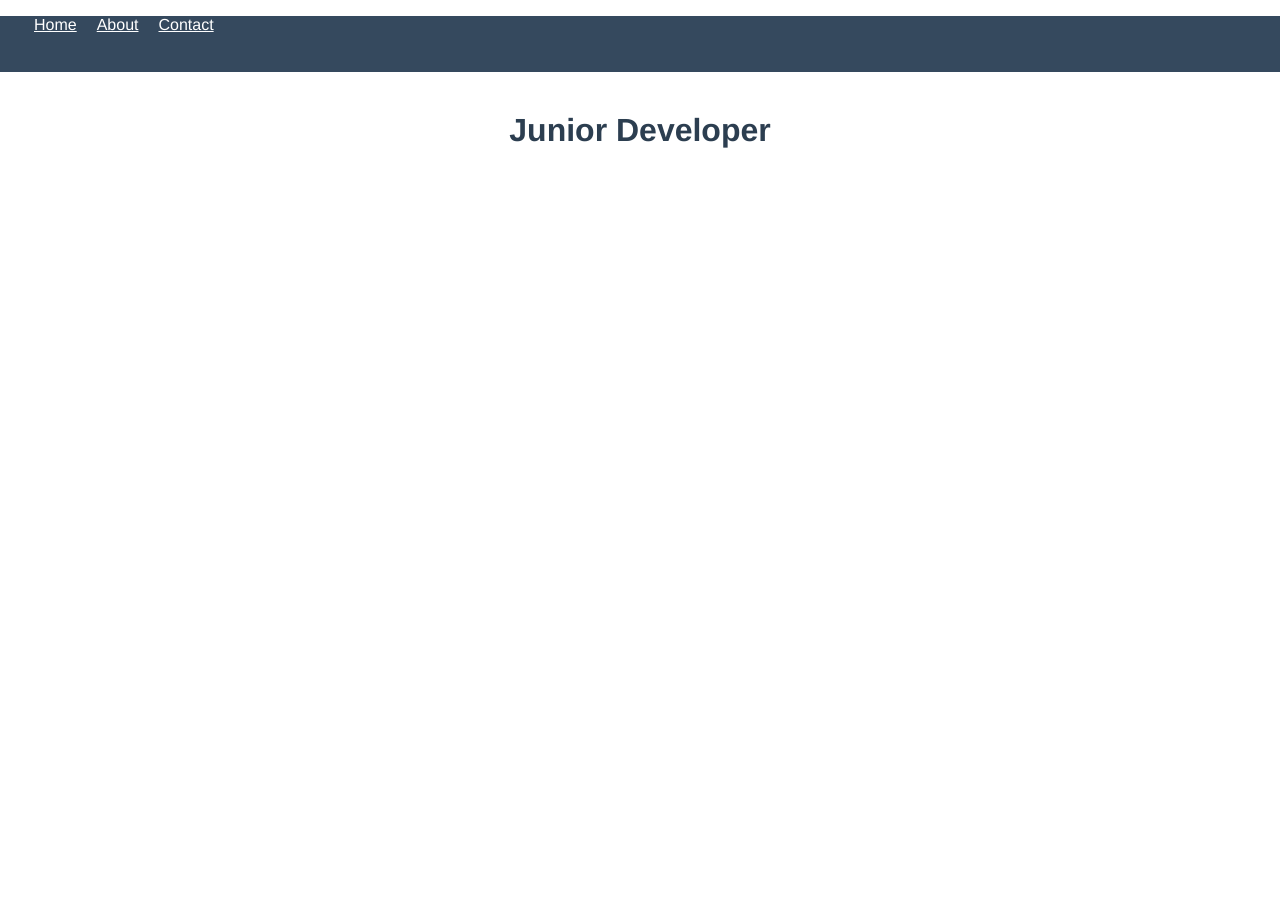
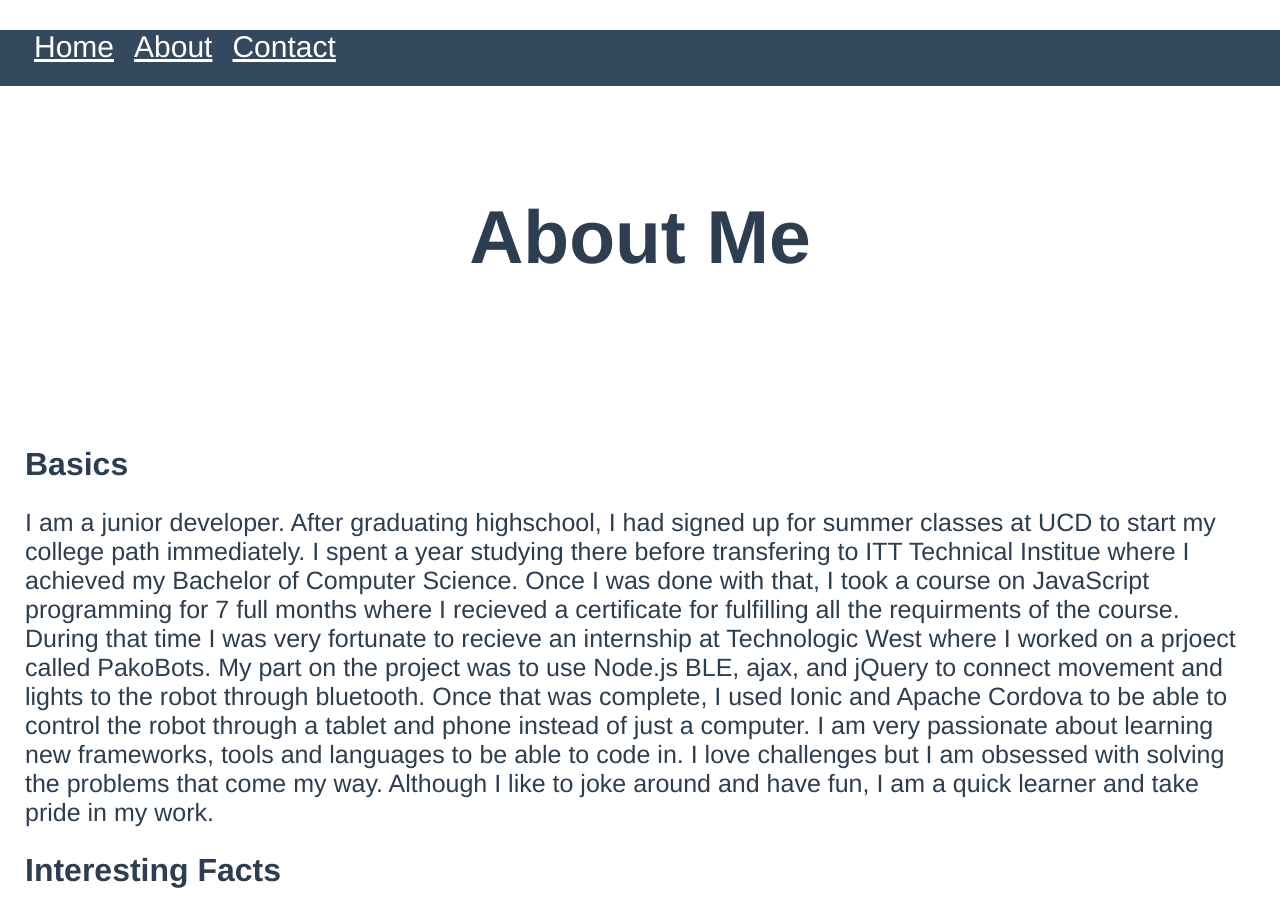
Before and after one commit to sasaprtvar3/portfolio, a Vue app: page /#/about in a window 1280 px wide. Before the commit the page ends 800 px from the top, so only its background shows below. Built offline with nearby package versions, Linux system fonts and the light colour scheme.

Commit message:
Pages filled with more information

```diff
--- a/package.json
+++ b/package.json
@@ -15,6 +15,7 @@
   },
   "dependencies": {
     "vue": "^2.5.2",
+    "vue-fixed-header": "^0.1.0",
     "vue-router": "^3.0.1"
   },
   "devDependencies": {
--- a/src/App.vue
+++ b/src/App.vue
@@ -14,6 +14,7 @@ import AppHeader from './components/AppHeader';
 import BaseHome from './components/BaseHome';
 import BaseAbout from './components/BaseAbout';
 import BaseContact from './components/BaseContact';
+import JavaScriptComponent from './components/JavaScriptComponent';
 
 export default {
   name: 'app',
@@ -22,6 +23,7 @@ export default {
     BaseHome,
     BaseAbout,
     BaseContact,
+    JavaScriptComponent,
   },
 };
 </script>
--- a/src/components/AppHeader.vue
+++ b/src/components/AppHeader.vue
@@ -1,6 +1,6 @@
 <template>
   <header>
-      <nav class="menu">
+      <nav class="menu" style="font-size:30px">
      <ul>
       <li><a href="#/">Home</a></li>
       <li><a href="#/about">About</a></li>
@@ -11,6 +11,7 @@
 </template>
 
 <script>
+
 export default {
   name: 'app-header',
 };
--- a/src/components/BaseAbout.vue
+++ b/src/components/BaseAbout.vue
@@ -1,6 +1,29 @@
 <template>
     <div id="about-base">
-        <h1>Junior Developer</h1>
+        <br>
+        <h1 style="font-size:75px">About Me</h1>
+        <br><br><br><br><br>
+        <h1 style="text-align: left; margin:25px">Basics</h1>
+        <p style="font-size:25px; margin:25px; text-align: left">
+            I am a junior developer. After
+            graduating highschool, I had signed up for summer classes at UCD to start
+            my college path immediately. I spent a year studying there before
+            transfering to ITT Technical Institue where I achieved my Bachelor
+            of Computer Science. Once I was done with that, I took a course on
+            JavaScript programming for 7 full months where I recieved a certificate
+            for fulfilling all the requirments of the course. During that time
+            I was very fortunate to recieve an internship at Technologic West where
+            I worked on a prjoect called PakoBots. My part on the project was to
+            use Node.js BLE, ajax, and jQuery to connect movement and lights to
+            the robot through bluetooth. Once that was complete, I used Ionic and
+            Apache Cordova to be able to control the robot through a tablet and
+            phone instead of just a computer. I am very passionate
+            about learning new frameworks, tools and languages to be able to
+            code in. I love challenges but I am obsessed with solving the problems
+            that come my way. Although I like to joke around and have fun, I
+            am a quick learner and take pride in my work.
+        </p>
+        <h1 style="text-align: left; margin:25px">Interesting Facts</h1>
     </div>
 </template>
 
--- a/src/components/BaseContact.vue
+++ b/src/components/BaseContact.vue
@@ -1,6 +1,12 @@
 <template>
     <div id="contact-base">
-        <h1>303-594-5492</h1>
+        <br>
+        <br>
+        <h1>Sasa Prtvar</h1>
+        <h1>prtvar11@hotmail.com</h1>
+        <h1>github.com/sasaprtvar3</h1>
+        <h1>Lakewood, CO.</h1>
+        <h1>(303) 594-5492</h1>
     </div>
 </template>
 
--- a/src/components/BaseHome.vue
+++ b/src/components/BaseHome.vue
@@ -1,6 +1,13 @@
 <template>
     <div id="home-base">
-        <h1>Hello my name is Sasa Prtvar!</h1>
+        <h1 style="font-size:100px">Welcome</h1>
+        <header>
+                <br>
+                <br>
+                <button href="#/javascript" class="button" style="font-size:20px">JavaScript</button>
+                <button href="#/keystone" class="button" style="font-size:20px">KeyStone</button>
+                <button href="#/vue" class="button" style="font-size:20px">Vue</button>
+        </header>
     </div>
 </template>
 
@@ -11,5 +18,16 @@ export default {
 </script>
 
 <style scoped>
-
+.button {
+    background-color: #35495E;
+    border: none;
+    color: white;
+    padding: 15px 32px;
+    text-align: center;
+    text-decoration: none;
+    display: inline-block;
+    font-size: 16px;
+    margin: 4px 2px;
+    cursor: pointer;
+}
 </style>
--- /dev/null
+++ b/src/components/JavaScriptComponent.vue
@@ -0,0 +1,15 @@
+<template>
+  <div id="component-js">
+      <h1>Hellooooo</h1>
+  </div>
+</template>
+
+<script>
+    export default {
+  name: 'js-component',
+};
+</script>
+
+<style scoped>
+
+</style>
--- a/src/router/index.js
+++ b/src/router/index.js
@@ -3,6 +3,7 @@ import Router from 'vue-router';
 import BaseHome from '@/components/BaseHome';
 import BaseAbout from '@/components/BaseAbout';
 import BaseContact from '@/components/BaseContact';
+import JavaScriptComponent from '@/components/JavaScriptComponent';
 
 Vue.use(Router);
 
@@ -23,5 +24,10 @@ export default new Router({
       name: 'base-contact',
       component: BaseContact,
     },
+    {
+      path: '/javascript',
+      name: 'component-js',
+      component: JavaScriptComponent,
+    },
   ],
 });
```
Also changed, not shown: 1 other file (tests, documents, lock files or other folders).
